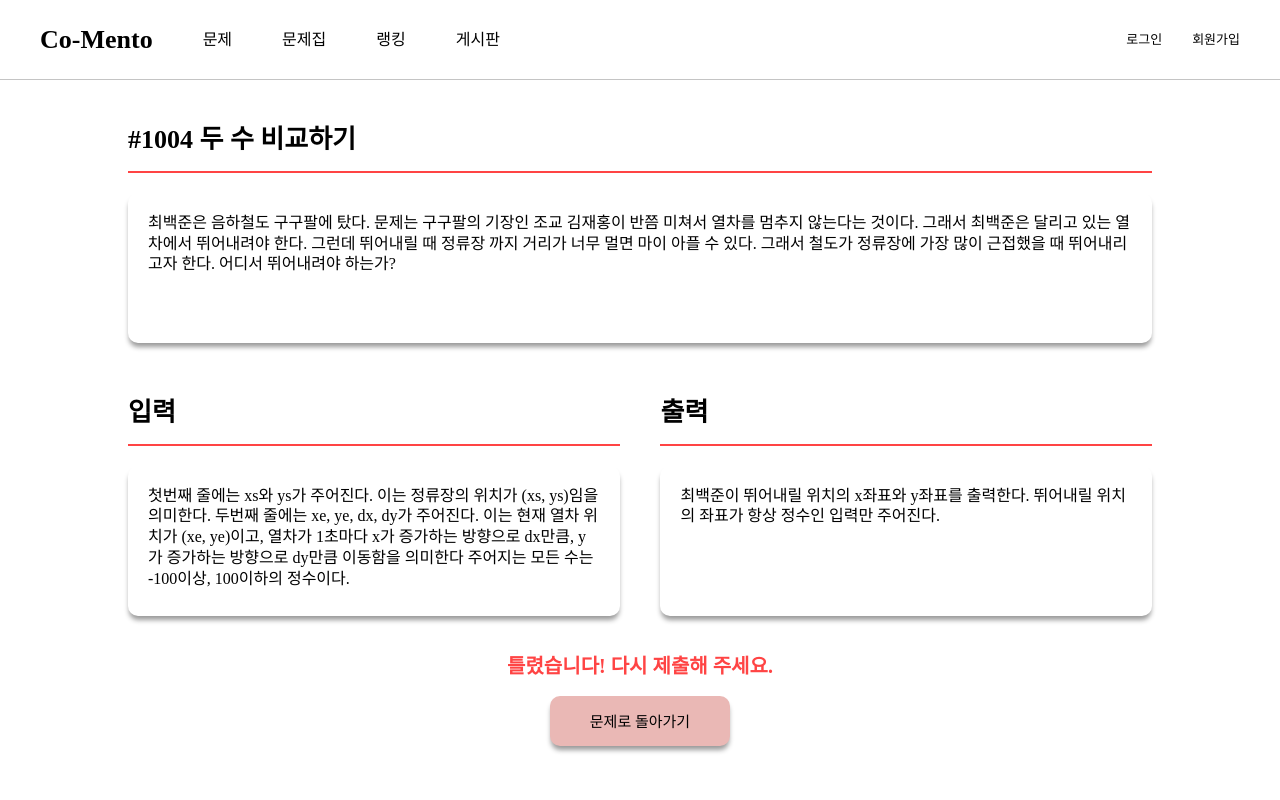
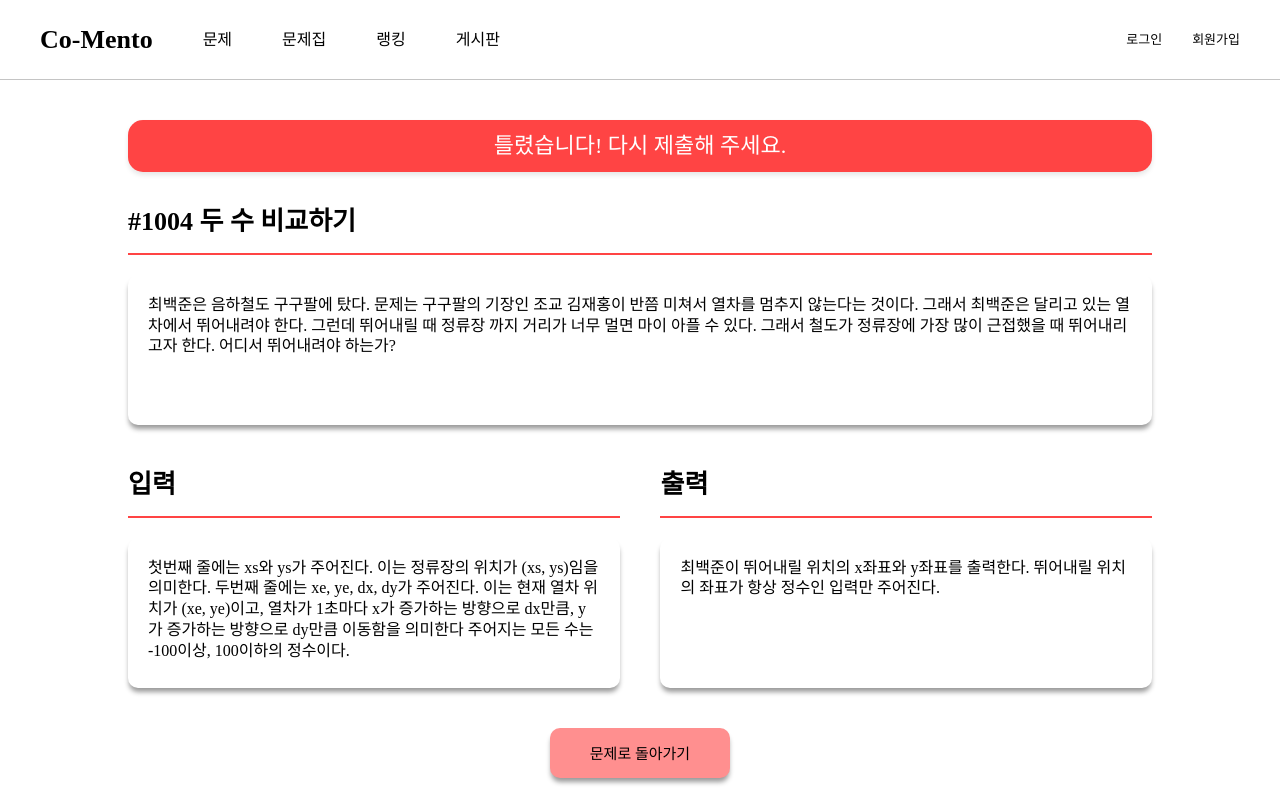
Before and after one commit to Heesu01/co-mento, a React (Create React App) app: page /fail in a window 1280 px wide. Shown: the top 800 px of the page. Built offline with nearby package versions, Linux system fonts and the light colour scheme.

Commit message:
feat: 오답페이지 문구추가

```diff
--- a/src/pages/Fail.js
+++ b/src/pages/Fail.js
@@ -8,6 +8,10 @@ const Fail = () => {
 
   return (
     <Container>
+      <FailureMessage>
+        <p>틀렸습니다! 다시 제출해 주세요.</p>
+      </FailureMessage>
+
       <BoxContainer>
         <ProblemBox>
           <TextTitle>#1004 두 수 비교하기</TextTitle>
@@ -45,15 +49,12 @@ const Fail = () => {
             </SmallContents>
           </ExampleBox>
         </AllExampleBox>
-        <FailureMessage>
-          <p>틀렸습니다! 다시 제출해 주세요.</p>
-        </FailureMessage>
       </BoxContainer>
 
       <BottomBox>
         <Button
           children="문제로 돌아가기"
-          bgc={({ theme }) => theme.colors.deepPink}
+          bgc={({ theme }) => theme.colors.pink}
           hoverColor={({ theme }) => theme.colors.pink}
           onClick={() => navigate("/problem")}
         />
@@ -64,16 +65,25 @@ const Fail = () => {
 
 const Container = styled.div`
   width: 80%;
-  margin: 30px auto;
+  margin: 40px auto;
   display: flex;
   flex-direction: column;
   gap: 20px;
 `;
-
+const FailureMessage = styled.div`
+  background-color: ${({ theme }) => theme.colors.red};
+  color: ${({ theme }) => theme.colors.white};
+  font-size: 22px;
+  font-weight: 500;
+  text-align: center;
+  padding: 15px 20px;
+  border-radius: 15px;
+  box-shadow: 0px 3px 5px rgba(0, 0, 0, 0.1);
+`;
 const BoxContainer = styled.div`
   display: flex;
   flex-direction: column;
-  gap: 20px;
+  gap: 10px;
   padding-top: 20px;
 `;
 
@@ -95,6 +105,7 @@ const TextContents = styled.div`
   margin: 20px 0;
   min-height: 150px;
 `;
+
 const AllExampleBox = styled.div`
   display: flex;
   width: 100%;
@@ -102,10 +113,12 @@ const AllExampleBox = styled.div`
   justify-content: space-between;
   margin: 20px 0;
 `;
+
 const ExampleBox = styled.div`
   width: 48%;
   line-height: 1.3em;
 `;
+
 const SmallContents = styled.div`
   width: 100%;
   box-shadow: 0px 5px 5px -1px ${(props) => props.theme.colors.gray};
@@ -115,13 +128,6 @@ const SmallContents = styled.div`
   margin-top: 20px;
 `;
 
-const FailureMessage = styled.div`
-  text-align: center;
-  font-size: 20px;
-  font-weight: bold;
-  color: ${({ theme }) => theme.colors.red};
-`;
-
 const BottomBox = styled.div`
   display: flex;
   justify-content: center;
```
